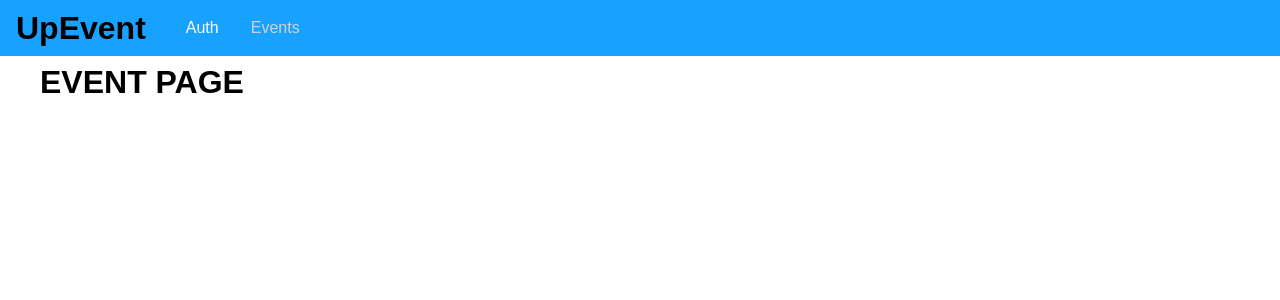
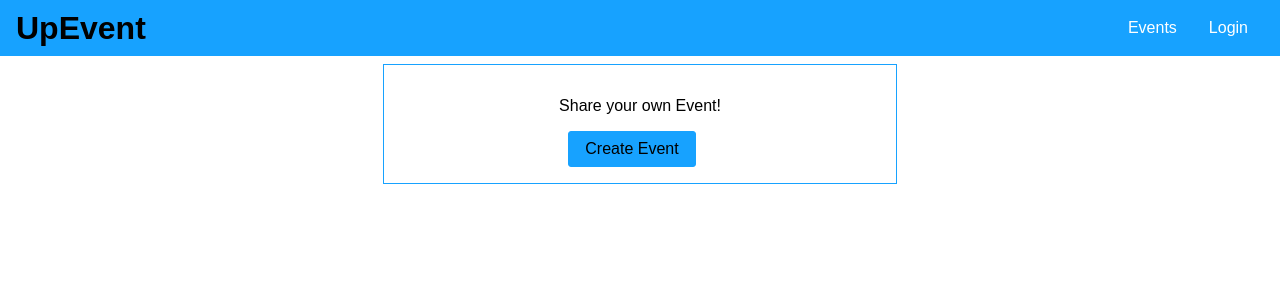
Before and after one commit to Artix1500/GraphQL, a React (Create React App) app in the folder frontend/: page /events in a window 1280 px wide. Shown: the top 300 px of the page. Built offline with nearby package versions, Linux system fonts and the light colour scheme.

Commit message:
Create Modal for creating new events

```diff
--- a/frontend/src/App.js
+++ b/frontend/src/App.js
@@ -35,6 +35,7 @@ class App extends Component {
             <main className="main-content">
               <Switch>
                 {!this.state.token && <Redirect from="/" to="/auth" exact />}
+                {!this.state.token && <Redirect from="/bookings" to="/auth" exact />}
                 {this.state.token && <Redirect from="/" to="/events" exact />}
                 {this.state.token && <Redirect from="/auth" to="/events" exact />}
                 {!this.state.token &&<Route path="/auth" component={AuthPage} />}
--- a/frontend/src/App.scss
+++ b/frontend/src/App.scss
@@ -5,3 +5,20 @@ $activeWhite: rgb(209, 209, 209);
 .main-content {
     margin: 4rem 2.5rem;
 }
+
+button {
+    background: $mainColor;
+    font: inherit;
+    border:1px solid $mainColor;
+    border-radius: 3px;
+    padding: 0.5rem 1rem;
+    margin-right: 1rem;
+    box-shadow: none;
+    cursor: pointer;
+}
+
+button:hover,
+button:active{
+    background: darken( $mainColor, 5% );
+    border:1px solid darken( $mainColor, 5% );
+}
--- /dev/null
+++ b/frontend/src/components/Backdrop/Backdrop.js
@@ -0,0 +1,6 @@
+import React from 'react';
+import './Backdrop.scss';
+
+const backdrop = props => <div className="backdrop"></div>
+
+export default backdrop;
--- /dev/null
+++ b/frontend/src/components/Backdrop/Backdrop.scss
@@ -0,0 +1,8 @@
+.backdrop{
+    position: fixed;
+    top:0;
+    left:0;
+    height: 100vh;
+    width: 100%;
+    background: rgba(0,0,0,0.4);
+}
--- a/frontend/src/components/MainNavigation/MainNavigation.js
+++ b/frontend/src/components/MainNavigation/MainNavigation.js
@@ -13,9 +13,10 @@ const mainNavigation = props => (
                     </div>
                     <nav className="main-nav-item">
                         <ul>
-                            {!context.token && <li><NavLink to="/auth">Auth</NavLink></li>}
                             <li><NavLink to="/events">Events</NavLink></li>
                             {context.token && <li><NavLink to="/bookings">Bookings</NavLink></li>}
+                            {!context.token && <li><NavLink to="/auth">Login</NavLink></li>}
+                            {context.token && <li><button onClick={context.logout}>Logout</button></li>}
                         </ul>
                     </nav>
                 </header>
--- a/frontend/src/components/MainNavigation/MainNavigation.scss
+++ b/frontend/src/components/MainNavigation/MainNavigation.scss
@@ -20,6 +20,7 @@
 .main-nav-item {
     margin: 0 0 0 1.5rem;
     float: right;
+    width: 100%;
 
     ul {
         display: flex;
@@ -27,20 +28,28 @@
         padding: 0;
         margin: 0;
         float: right;
+        margin-right: 2rem;
 
         li {
             padding: 0 1rem;
             margin: 0;
 
-            a {
+            a,button {
                 text-decoration: none;
                 color: $white;
+                background: none;
+                border: none;
+                cursor: pointer;
+                font-size: 1rem;
+                padding: 0;
             }
 
-            a:hover,
-            a:active,
-            a.active {
+            a:hover,button:hover
+            a:active,button:active
+            a.active,button:focus  {
+                outline: 0;
                 text-decoration: none;
+                border: none;
                 color: $activeWhite;
             }
         }
--- /dev/null
+++ b/frontend/src/components/Modal/Modal.js
@@ -0,0 +1,18 @@
+import React from 'react';
+
+import './Modal.scss';
+
+const modal = props => (
+    <div className="modal">
+        <header className="modal-header"><h1>{props.title}</h1></header>
+        <section className="modal-content">
+            {props.children}
+        </section>
+        <section className="modal-actions">
+            {props.canCancel && <button onClick={props.onCancel}>Cancle</button>}
+            {props.canConfirm && <button onClick={props.onConfirm}>Confirm</button>}
+        </section>
+    </div>
+);
+
+export default modal;
--- /dev/null
+++ b/frontend/src/components/Modal/Modal.scss
@@ -0,0 +1,41 @@
+@import '../../App.scss';
+
+.modal {
+    width: 90%;
+    background: $white;
+    box-shadow: 0 2px 8px rgba(0,0,0,0.26);
+    position: fixed;
+    top: 20vh;
+    left: 5%;
+
+    button{
+        margin-bottom: 0.5rem;
+    }
+}
+
+.modal-header {
+    padding: 1rem;
+    background: $mainColor;
+    color:$white;
+
+    h1{
+        margin:0;
+        font-size: 1.25rem;
+    }
+}
+
+.modal-content {
+    padding: 1rem;
+}
+
+.modal-actions {
+    display: flex;
+    justify-content: flex-end;
+}
+
+@media (min-width: 768) {
+    .modal {
+        width: 50rem;
+        left: calc((100% - 30rem)/2);
+    }
+}
--- a/frontend/src/pages/Auth.js
+++ b/frontend/src/pages/Auth.js
@@ -98,8 +98,8 @@ class AuthPage extends Component {
                 <input type="password" id="password" ref={this.passwordEl}></input>
             </div>
             <div className="form-actions">
+                <button type="submit">Submit</button>
                 <button type="button" onClick={this.switchModeHandler}>Switch to {this.state.isLogin ? 'Signup' : 'Login'}</button>
-                <button type="submit">Submit</button>
             </div>
         </form>;
     }
--- a/frontend/src/pages/Bookings.js
+++ b/frontend/src/pages/Bookings.js
@@ -1,9 +1,9 @@
 import React , { Component } from 'react';
 
-class AuthPage extends Component {
+class Bookings extends Component {
     render() {
         return (<h1> BOOKINGS PAGE </h1>);
     }
 }
 
-export default AuthPage;
+export default Bookings;
--- a/frontend/src/pages/Events.js
+++ b/frontend/src/pages/Events.js
@@ -1,9 +1,47 @@
-import React , { Component } from 'react';
+import React, { Component } from 'react';
+import Modal from '../components/Modal/Modal';
+import Backdrop from '../components/Backdrop/Backdrop';
 
-class AuthPage extends Component {
+import './Events.scss'
+
+class EventsPage extends Component {
+    state = {
+        creating: false
+    };
+
+    startCreateEventHandler = () => {
+        this.setState({ creating: true });
+    }
+
+    modalConfirmHandler = () => {
+        this.setState({ creating: false });
+    }
+
+    modalCancelHandler = () => {
+        this.setState({ creating: false });
+    }
+
     render() {
-        return (<h1> EVENT PAGE </h1>);
+        return (
+            <React.Fragment>
+                {this.state.creating && <Backdrop />}
+                {this.state.creating && <Modal
+                    title="Add Event"
+                    canCancel
+                    canConfirm
+                    onCancel={this.modalCancelHandler}
+                    onConfirm={this.modalConfirmHandler}
+                >
+                    <p>MODAL CONTENT</p>
+                </Modal>}
+                <div className="events-control">
+                    <p>Share your own Event!</p>
+                    <button onClick={this.startCreateEventHandler}>Create Event</button>
+                </div>
+
+            </React.Fragment>
+        );
     }
 }
 
-export default AuthPage;
+export default EventsPage;
--- /dev/null
+++ b/frontend/src/pages/Events.scss
@@ -0,0 +1,10 @@
+@import '../App.scss';
+
+.events-control {
+    text-align: center;
+    border: 1px solid $mainColor;
+    padding: 1rem;
+    margin: 2rem auto;
+    width: 30rem;
+    max-width: 80%;
+}
```
Also changed, not shown: 1 other file (tests, documents, lock files or other folders).
